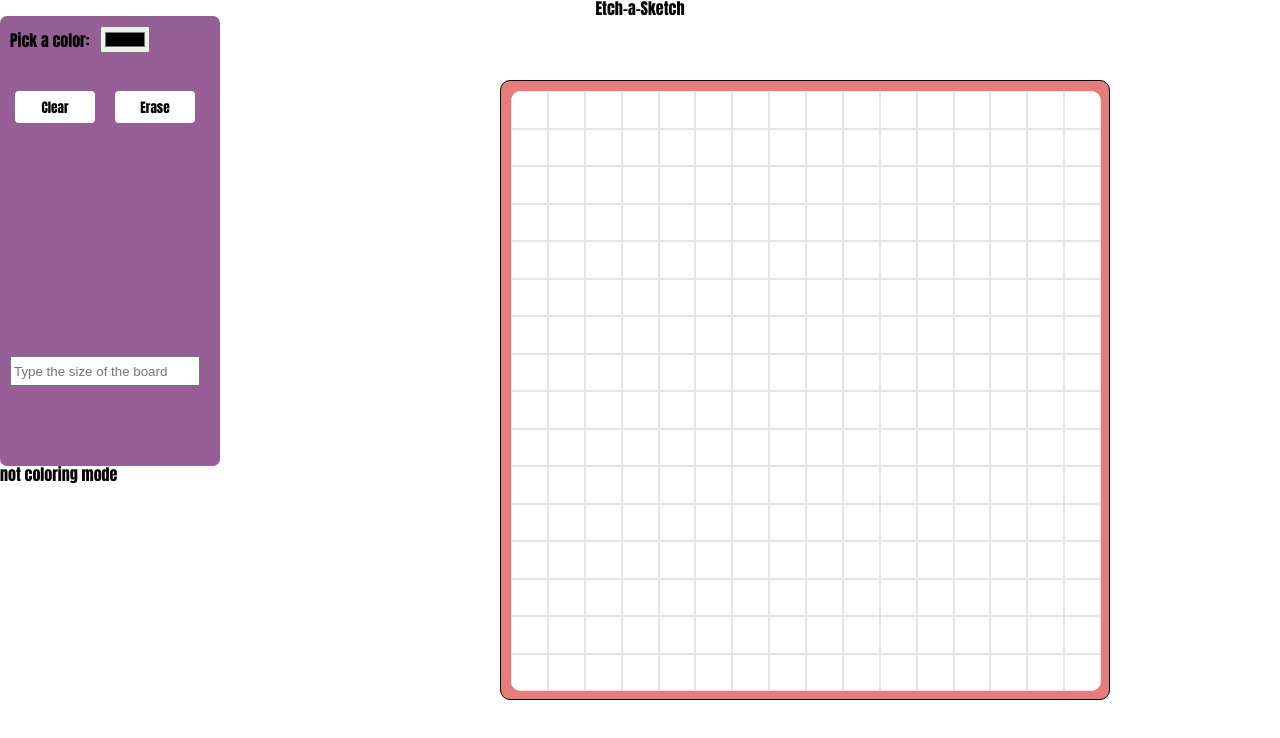
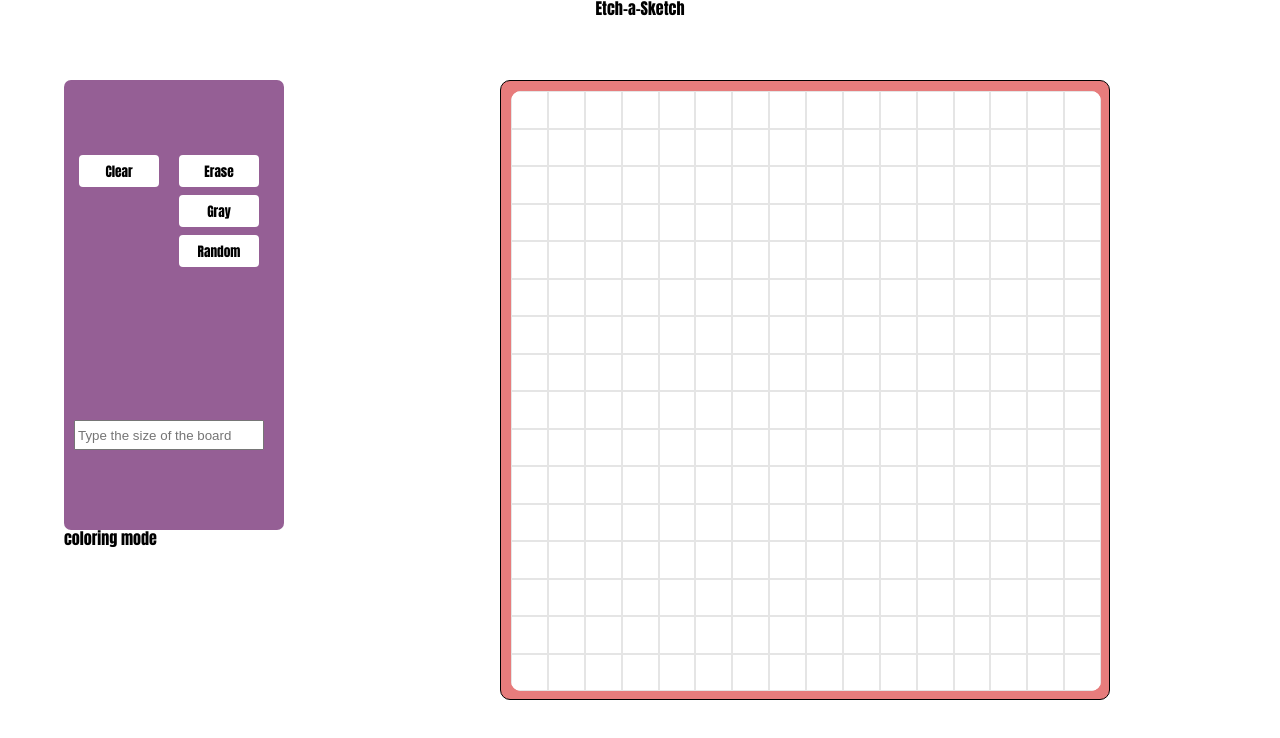
Before and after one commit to damianrobert/Etch-a-Sketch, a plain HTML site: page index.html in a window 1280 px wide. Both pictures are taken after a click on the button "Clear". Drawn offline with Linux system fonts and the light colour scheme.

Commit message:
updated the code

```diff
--- a/index.html
+++ b/index.html
@@ -13,9 +13,10 @@
     <h1>Etch-a-Sketch</h1>
 
     <div class="settings-box">
-      <label>Pick a color:<input type="color" id="color-picker" /></label>
       <button id="clear" onclick="clearBoard()">Clear</button>
       <button id="erase">Erase</button>
+      <button id="gray">Gray</button>
+      <button id="random">Random</button>
       <input
         type="text"
         placeholder="Type the size of the board"
--- a/script.js
+++ b/script.js
@@ -2,9 +2,11 @@ const sketchZone = document.querySelector('.sketch-zone')
 const clear = document.getElementById('clear')
 const sizeInput = document.getElementById('size')
 const colorInput = document.getElementById('color-picker')
+const gray = document.getElementById('gray')
+const rainbow = document.getElementById('random')
 let mode = document.querySelector('.mode')
 
-let color =  colorInput.value
+let color = 'black'
 let amount
 let click = true
 
@@ -40,7 +42,11 @@ function changeSize(input){
     }
 }
 
+gray.addEventListener('click', () =>{return color = 'gray'})
+    rainbow.addEventListener('click', () =>{return color = `hsl(${Math.random() * 360}, 100%, 50%)`})
+
 function colorBoard(){
+
     if(click){
     this.style.backgroundColor = color
     }
@@ -53,9 +59,10 @@ function clearBoard(){
 }
 
 
-document.querySelector('body').addEventListener('click', () => {
+document.querySelector('body').addEventListener('click', (e) => {
+    if(e.target.tagName != 'BUTTON'){
     click = !click
-
+    }
     if(click){
         mode.textContent = "coloring mode"
        }else{
--- a/style.css
+++ b/style.css
@@ -22,6 +22,12 @@ h1{
     border-radius: 7px;
     position: relative;
     padding: 10px;
+    margin-left: 5%;
+    margin-top: 5%;
+}
+
+.mode{
+    margin-left: 5%;
 }
 
 .settings-box button{
@@ -56,9 +62,11 @@ h1{
     padding: 4px;
 }
 
-#small{
+#gray{
+    width: 80px;
     position: absolute;
-    top: 400px;
+    top: 110px;
+    left: 110px;
     font-family: inherit;
     background: white;
     border: 2px solid white;
@@ -66,21 +74,11 @@ h1{
     padding: 4px;
 }
 
-#medium{
+#random{
+    width: 80px;
     position: absolute;
-    top: 400px;
-    left: 75px;
-    font-family: inherit;
-    background: white;
-    border: 2px solid white;
-    border-radius: 4px;
-    padding: 4px;
-}
-
-#big{
-    position: absolute;
-    top: 400px;
-    left: 140px;
+    top: 150px;
+    left: 110px;
     font-family: inherit;
     background: white;
     border: 2px solid white;
@@ -91,6 +89,17 @@ h1{
 .settings-box > button:hover{
     cursor: pointer;
 }
+
+#gray:hover{
+    background: rgb(227, 227, 227);
+    border: 2px solid rgb(227, 227, 227);
+}
+
+#random:hover{
+    background: linear-gradient(to right, #f368de, #4763de);
+    border: 2px solid rgb(227, 227, 227);
+}
+
 
 #erase:hover{
     background: rgb(227, 227, 227);
```
